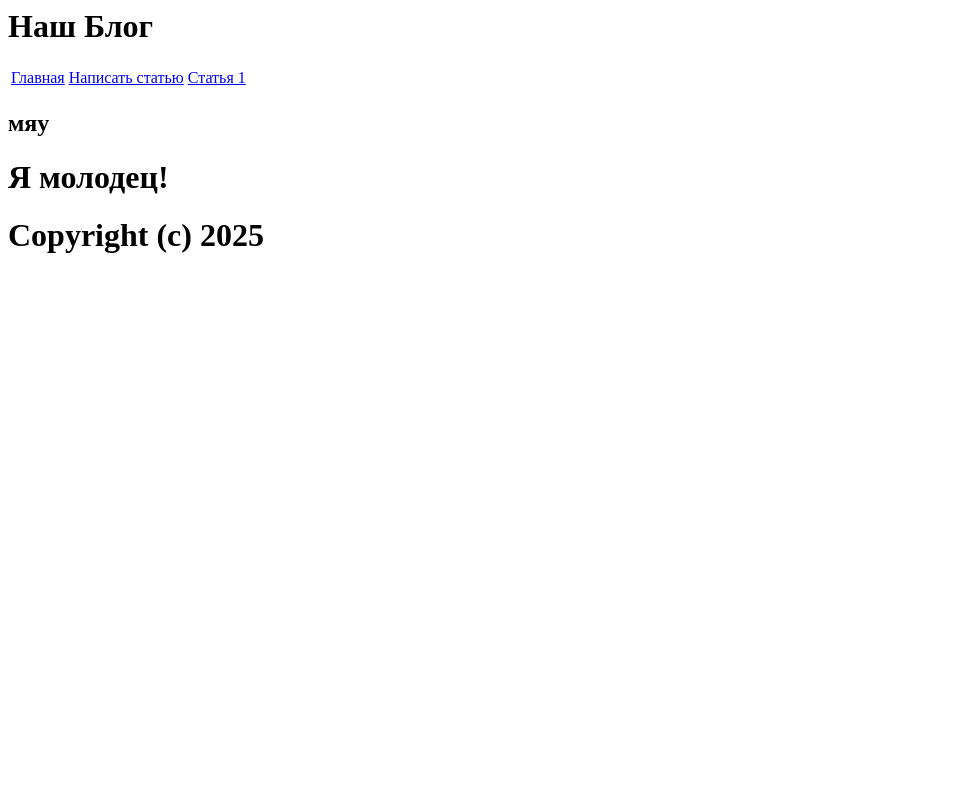
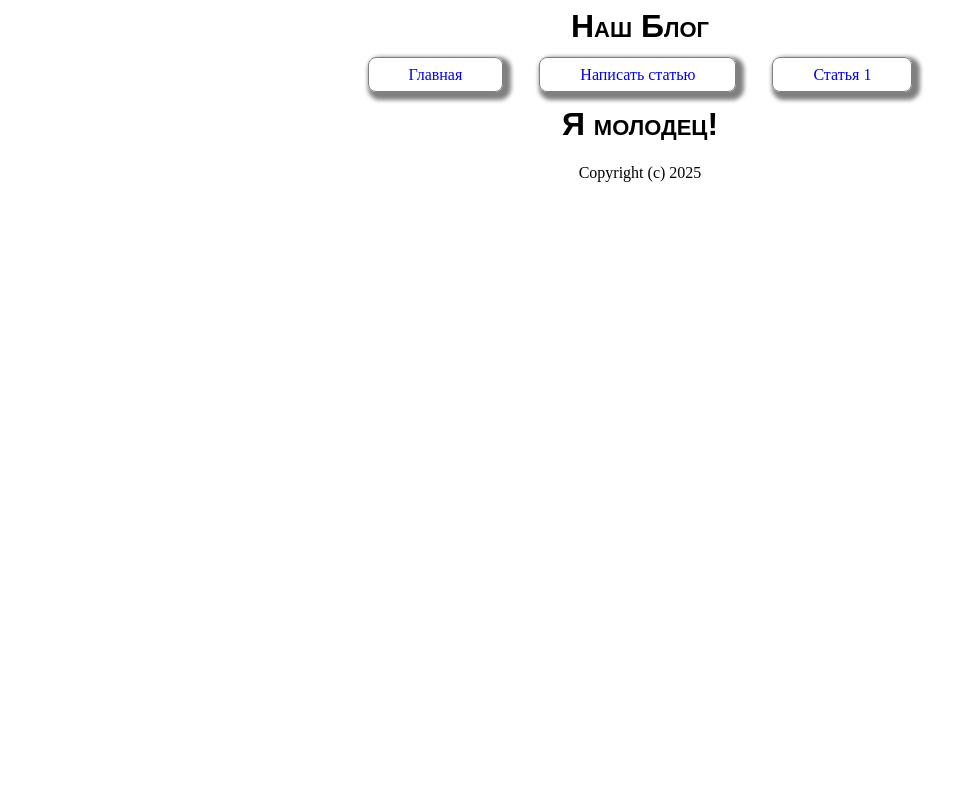
Before and after one commit to doublewera/blog_411, a Django app: page / in a window 1280 px wide. Shown: the whole page, without its empty margins (0-978 px from the left). Run offline with Django 5.2, Linux system fonts and the light colour scheme.

Commit message:
Сделала красиво

```diff
--- /dev/null
+++ b/blog/mainpage/static/mainpage/style.css
@@ -0,0 +1,33 @@
+h1 {
+    font-variant: small-caps;
+    font-family: Arial, Helvetica, sans-serif;
+}
+
+
+form, #menu a {
+    text-decoration: double;
+    /* text-transform: uppercase; */
+    border: 1px solid grey;
+    border-radius: 1vh;
+    box-shadow: 0.5vh 0.5vh 0.5vh 0.5vh grey;
+}
+
+#menu a {
+    margin: 2vh;
+    padding: 1vh 5vh 1vh 5vh;
+}
+
+#menu a:hover {
+    border: 1px solid black;
+    box-shadow: 0.5vh 0.5vh 0.5vh 0.5vh black;
+}
+
+form {
+    margin: 3vh;
+    padding: 2vh;
+    max-width: fit-content;
+}
+
+body {
+    text-align: center;
+}
--- a/blog/mainpage/templates/mainpage/header_footer.html
+++ b/blog/mainpage/templates/mainpage/header_footer.html
@@ -1,7 +1,6 @@
 <h1>Наш Блог</h1>
 {% block menu %}
 {% endblock %}
-<h2>мяу</h2>
 {% block content %}
 {% endblock %}
-<h1>Copyright (c) 2025</h1>
+<div>Copyright (c) {% now 'Y' %}</div>
--- a/blog/mainpage/templates/mainpage/main.html
+++ b/blog/mainpage/templates/mainpage/main.html
@@ -1,5 +1,7 @@
 {% extends 'mainpage/header_footer.html' %}
+{% load static %}
 {% block menu %}
+<link rel="stylesheet" href={% static 'mainpage/style.css' %} >
    {% include 'mainpage/menu.html' %}
 {% endblock %}
 {% block content %}
--- a/blog/mainpage/templates/mainpage/menu.html
+++ b/blog/mainpage/templates/mainpage/menu.html
@@ -1,13 +1,5 @@
-<table>
-    <tr>
-        <td>
-            <a href="/">Главная</a>
-        </td>
-        <td>
-            <a href={% url 'new_article' %}>Написать статью</a>
-        </td>
-        <td>
-            <a href={% url 'article' 1 %}>Статья 1</a>
-        </td>
-    </tr>
-</table>
+<div id="menu">
+    <a href="/">Главная</a>
+    <a href={% url 'new_article' %}>Написать статью</a>
+    <a href={% url 'article' 1 %}>Статья 1</a>
+</div>
```
Also changed, not shown: 1 other file.
